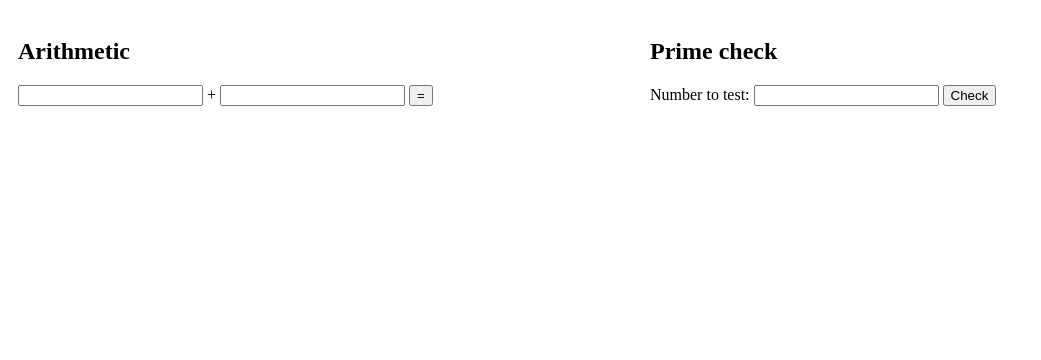
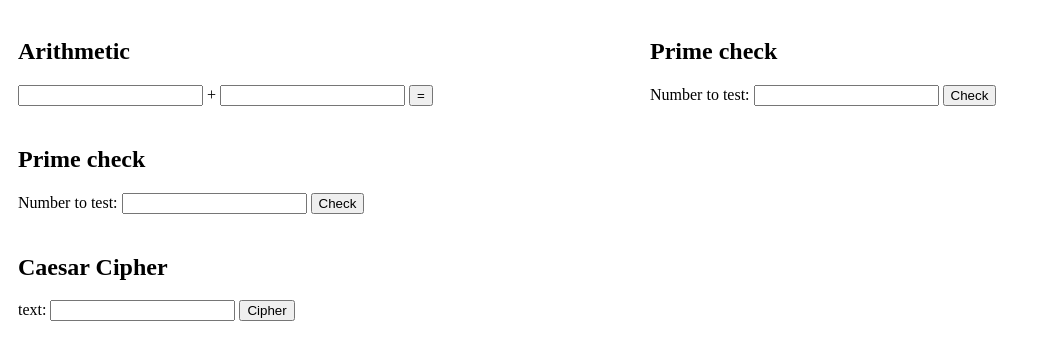
Before and after one commit to harshitgupta1998/Numbers-App, a plain HTML site: page index.html in a window 1280 px wide. Shown: the whole page, without its empty margins (0-1041 px from the left). Drawn offline with Linux system fonts and the light colour scheme.

Commit message:
Update index.html

```diff
--- a/index.html
+++ b/index.html
@@ -40,6 +40,25 @@
                 <label id="primeCheckResult"></label>
             </section>
         </div>
+                <div class="column">
+            <section>
+                <h2>Prime check</h2>
+                <label>Number to test:</label>
+                <input id="numberToTest"/>
+                <button onclick="isPrime()">Check</button>
+                <label id="primeCheckResult"></label>
+            </section>
+        </div>
+                </div>
+                <div class="column">
+            <section>
+                <h2>Caesar Cipher</h2>
+                <label>text:</label>
+                <input id="numberToTest"/>
+                <button onclick="cipher()">Cipher</button>
+                <label id="primeCheckResult"></label>
+            </section>
+        </div>
      </div>
 
 
```
